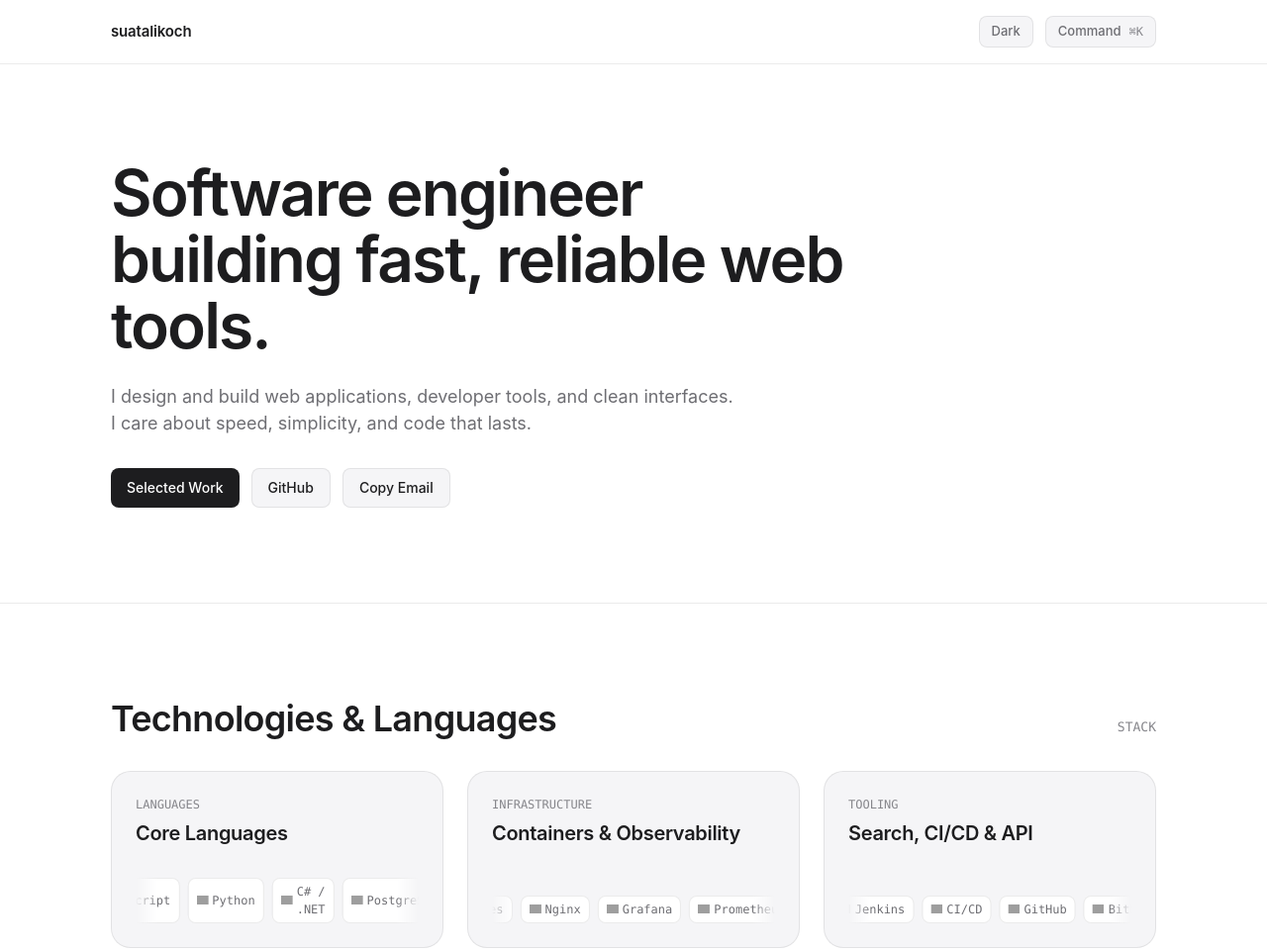
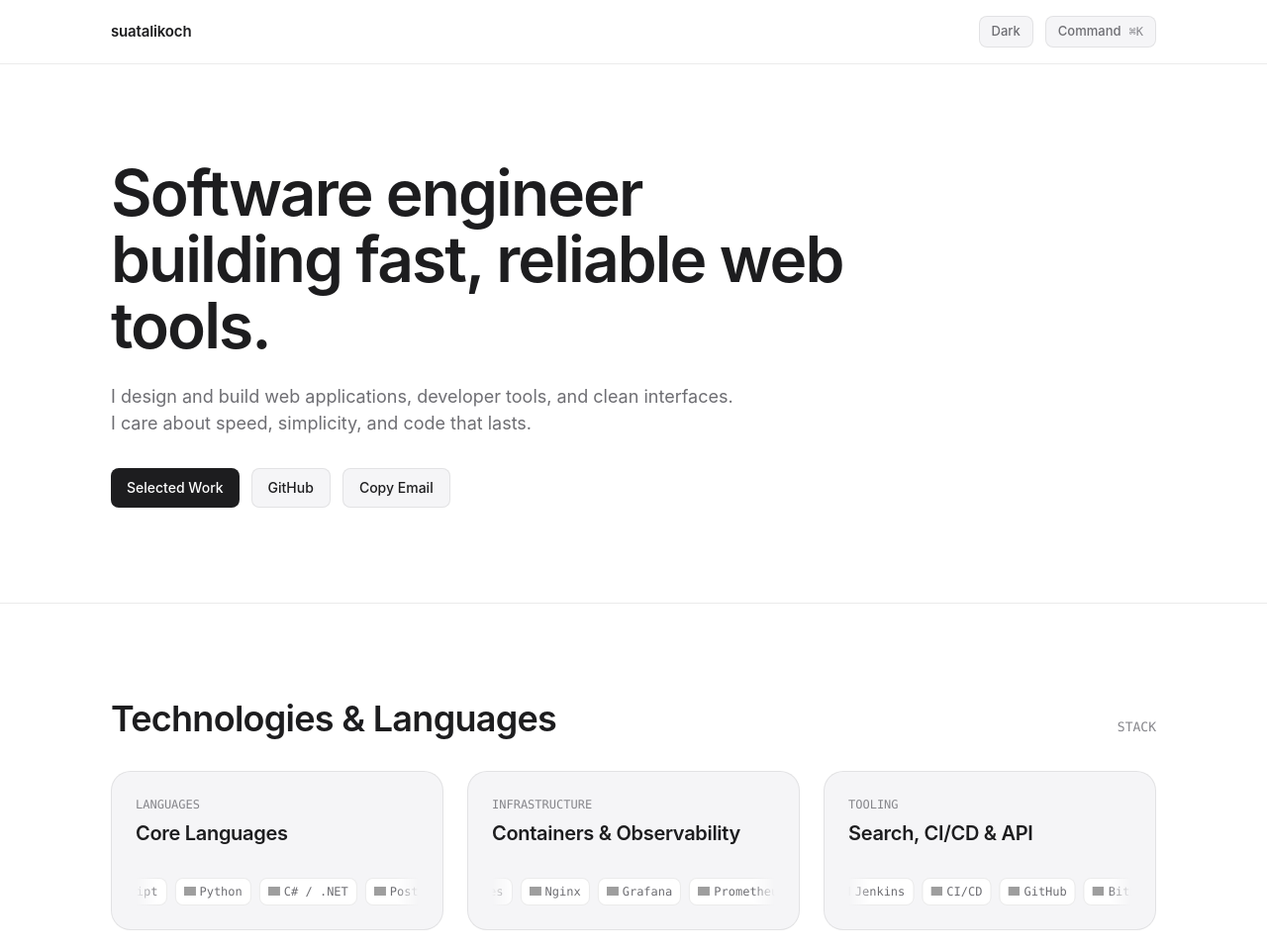
Before and after one commit to suatalikoch/suatalikoch.github.io, a plain HTML site: page index.html in a window 1280 px wide. Shown: the top 961 px of the page at 99% size. Drawn offline with Linux system fonts and the light colour scheme; grey boxes are pictures that could not be loaded.

Commit message:
Prevent tag text wrapping with white-space: nowrap

```diff
--- a/styles/main.css
+++ b/styles/main.css
@@ -437,6 +437,8 @@ button {
   display: inline-flex;
   align-items: center;
   gap: var(--space-1);
+  white-space: nowrap;
+  flex-shrink: 0;
   font-family: var(--font-mono);
   font-size: 0.75rem;
   padding: var(--space-1) var(--space-2);
```
